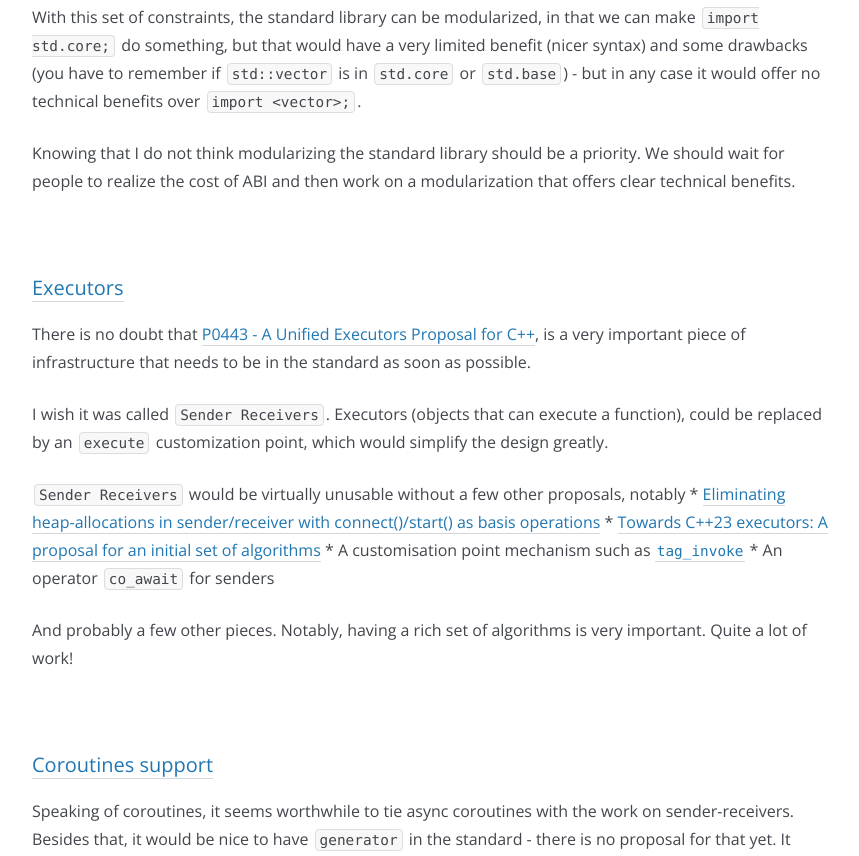
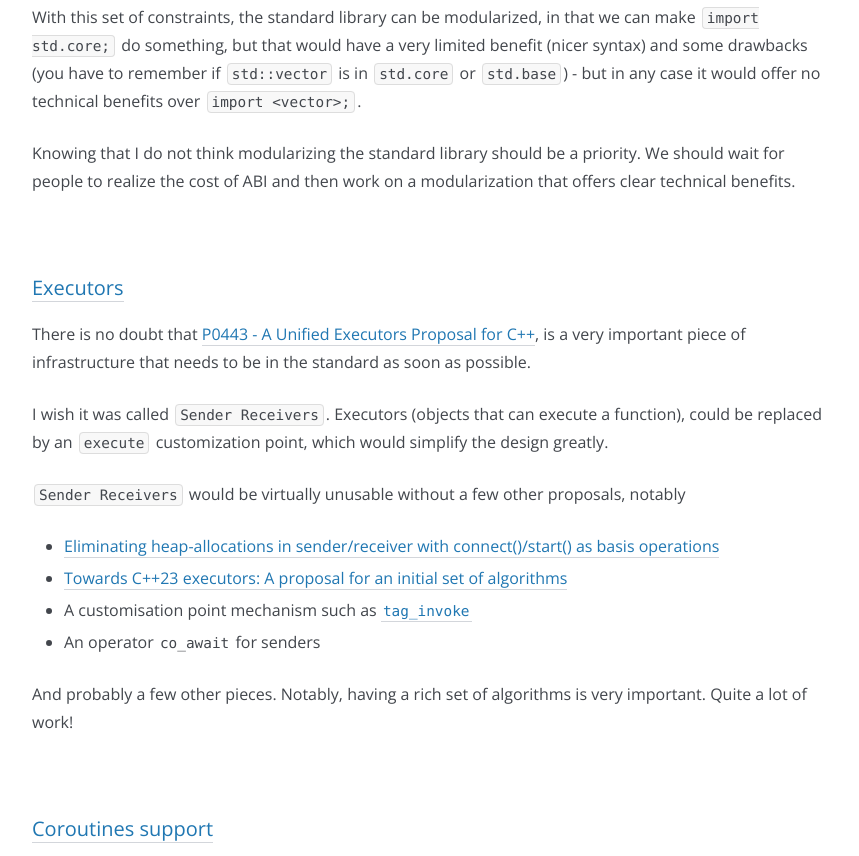
Before and after one commit to cor3ntin/cor3ntin.github.io, a plain HTML site: page posts/humble_wishlist/index.html in a window 1280 px wide. Shown: the part 1377-2233 px from the top of the page, without its empty margins (208-1067 px from the left). Drawn offline with nearby package versions, Linux system fonts and the light colour scheme; some packages are replaced by stand-ins of ours; a script that the page names is missing.

Commit message:
rebuilding site mardi 14 avril 2020, 17:19:20 (UTC+0200)

```diff
--- a/posts/humble_wishlist/index.html
+++ b/posts/humble_wishlist/index.html
@@ -106,7 +106,7 @@ Most implementers are further committed to support multiple versions of C++ with
 which makes modularizing the standard library even more complicated.</p>
 
 <p>The thing is standard library headers can already be imported (you can write <code>import &lt;vector&gt;;</code>)
-and implementers can translate <code>#include &lt;vector&gt;;</code> into <code>import &lt;vector&gt;;</code> - even if some won&rsquo;t as they are very keen about not breaking odr-violations ridden code.</p>
+and implementers can translate <code>#include &lt;vector&gt;</code> into <code>import &lt;vector&gt;;</code> - even if some won&rsquo;t as they are very keen about not breaking odr-violations ridden code.</p>
 
 <p>With this set of constraints, the standard library can be modularized, in that we can make <code>import std.core;</code> do something,
 but that would have a very limited benefit (nicer syntax) and some drawbacks (you have to remember
@@ -123,11 +123,14 @@ is a very important piece of infrastructure that needs to be in the standard as
 <p>I wish it was called <code>Sender Receivers</code>. Executors (objects that can execute a function),
 could be replaced by an <code>execute</code> customization point, which would simplify the design greatly.</p>
 
-<p><code>Sender Receivers</code> would be virtually unusable without a few other proposals, notably
-* <a href="https://wg21.link/p2006">Eliminating heap-allocations in sender/receiver with connect()/start() as basis operations</a>
-* <a href="https://wg21.link/p1897r2">Towards C++23 executors: A proposal for an initial set of algorithms</a>
-* A customisation point mechanism such as <a href="https://wg21.link/p1895r0"><code>tag_invoke</code></a>
-* An operator <code>co_await</code> for senders</p>
+<p><code>Sender Receivers</code> would be virtually unusable without a few other proposals, notably</p>
+
+<ul>
+<li><a href="https://wg21.link/p2006">Eliminating heap-allocations in sender/receiver with connect()/start() as basis operations</a></li>
+<li><a href="https://wg21.link/p1897r2">Towards C++23 executors: A proposal for an initial set of algorithms</a></li>
+<li>A customisation point mechanism such as <a href="https://wg21.link/p1895r0"><code>tag_invoke</code></a></li>
+<li>An operator <code>co_await</code> for senders</li>
+</ul>
 
 <p>And probably a few other pieces. Notably, having a rich set of algorithms is very important.
 Quite a lot of work!</p>
```
